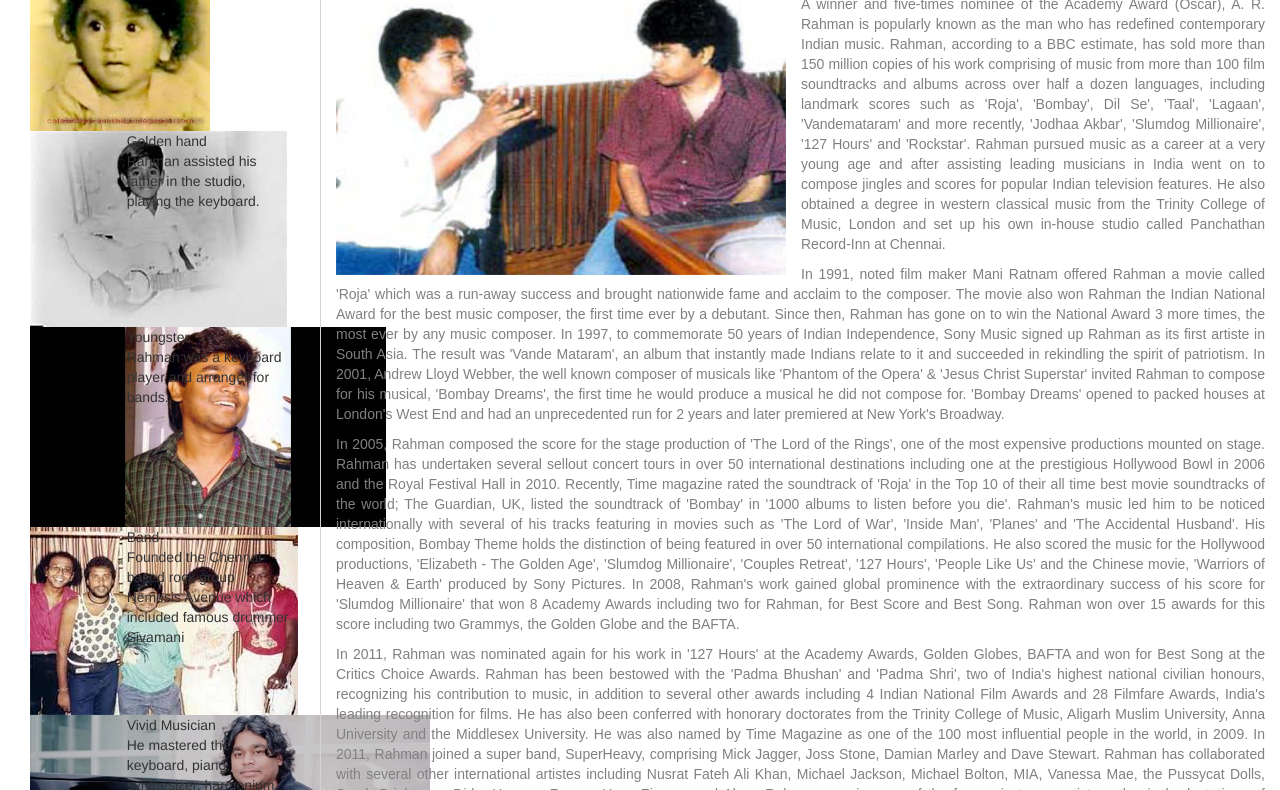
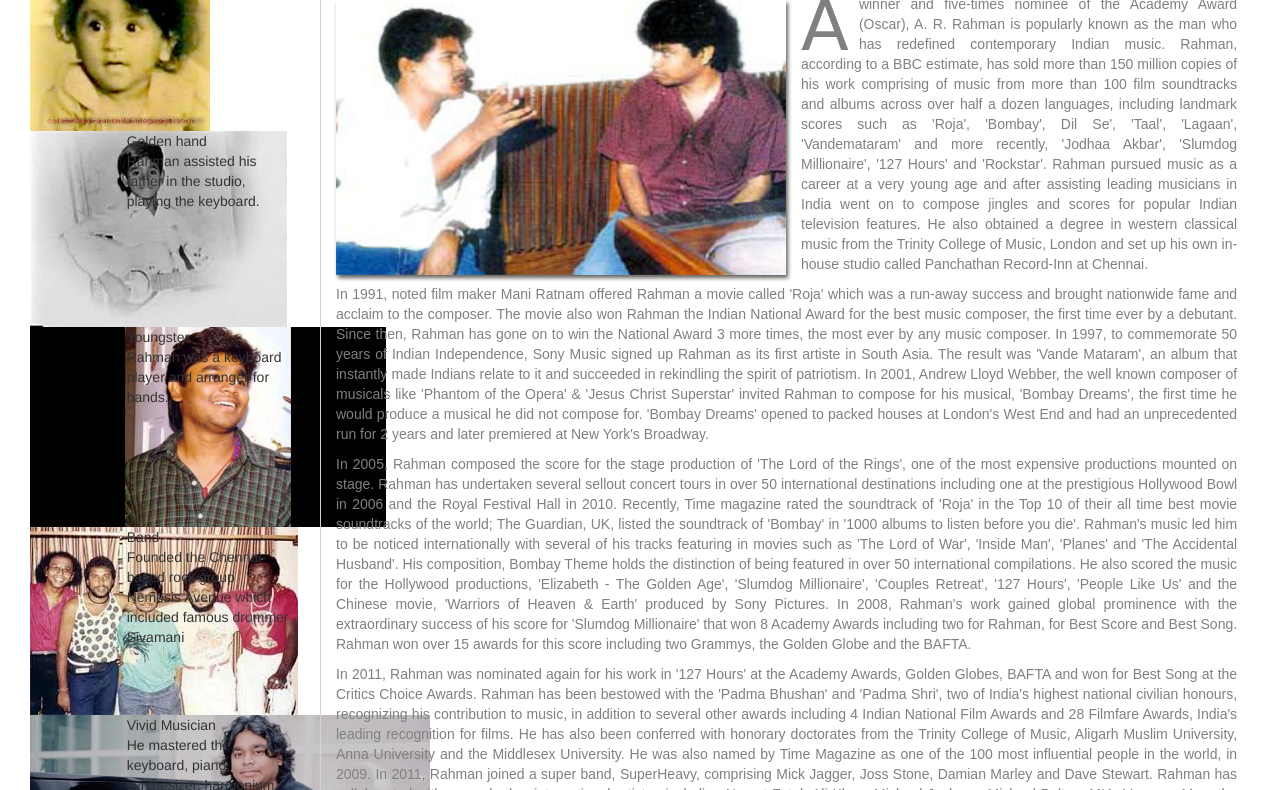
Before and after one commit to marshs2/motcham, a plain HTML site: page motch 1/index.html in a window 1280 px wide. Shown: the part 183-973 px from the top of the page. Drawn offline with Linux system fonts and the light colour scheme.

Commit message:
Commits with latest motch

```diff
--- a/motch 1/styles.css
+++ b/motch 1/styles.css
@@ -46,12 +46,14 @@ nav{
 /* Header */
 .separator {
     border-left: 1px solid lightgray;
+    padding-bottom: 20px;
 }
 
 #carousel {
   position:relative;
   height:275px;
   width:450px;
+  box-shadow: 2px 9px 4px #63615e;
 }
 
 #carousel img {
@@ -97,10 +99,21 @@ opacity:0;
   color: grey;
   font-family: sans-serif;
   text-align: justify;
+  width: 97%;
 }
 
 .headtext {
   color: orange;
+}
+
+.first {
+  position: relative;
+  font-size: 70px;
+  float: left;
+  padding: 0px 10px 0px 0px;
+  height: 55px;
+  top: -18px;
+  font-family: cursive;
 }
 
 /* Footer */
@@ -108,3 +121,10 @@ body > footer{
   background:orange;
   height: 40px;
 }
+<<<<<<< HEAD
+=======
+
+.developed {
+  padding-right: 15px;
+}
+>>>>>>> 648f588a986fc4fcebbcd852065ade8f0dfb7c9f
```
Also changed, not shown: README.md, 4 other files.
